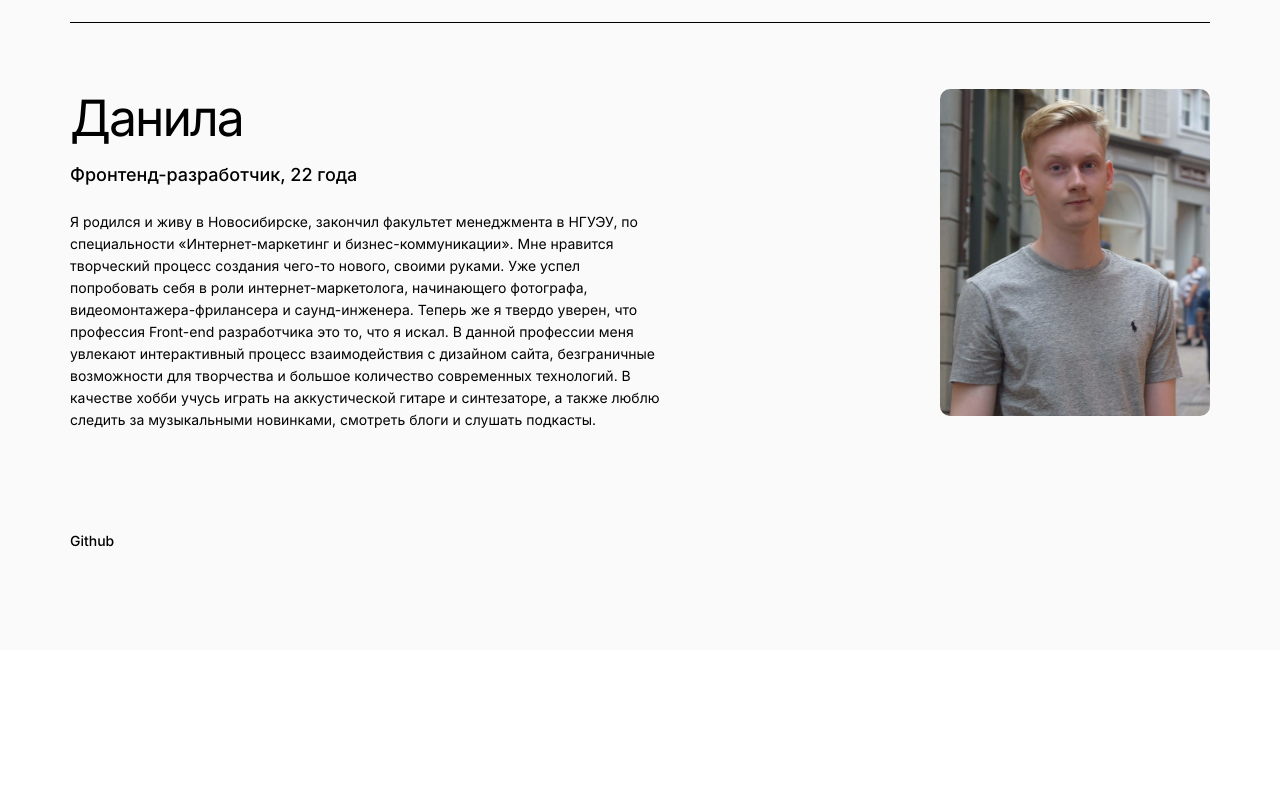
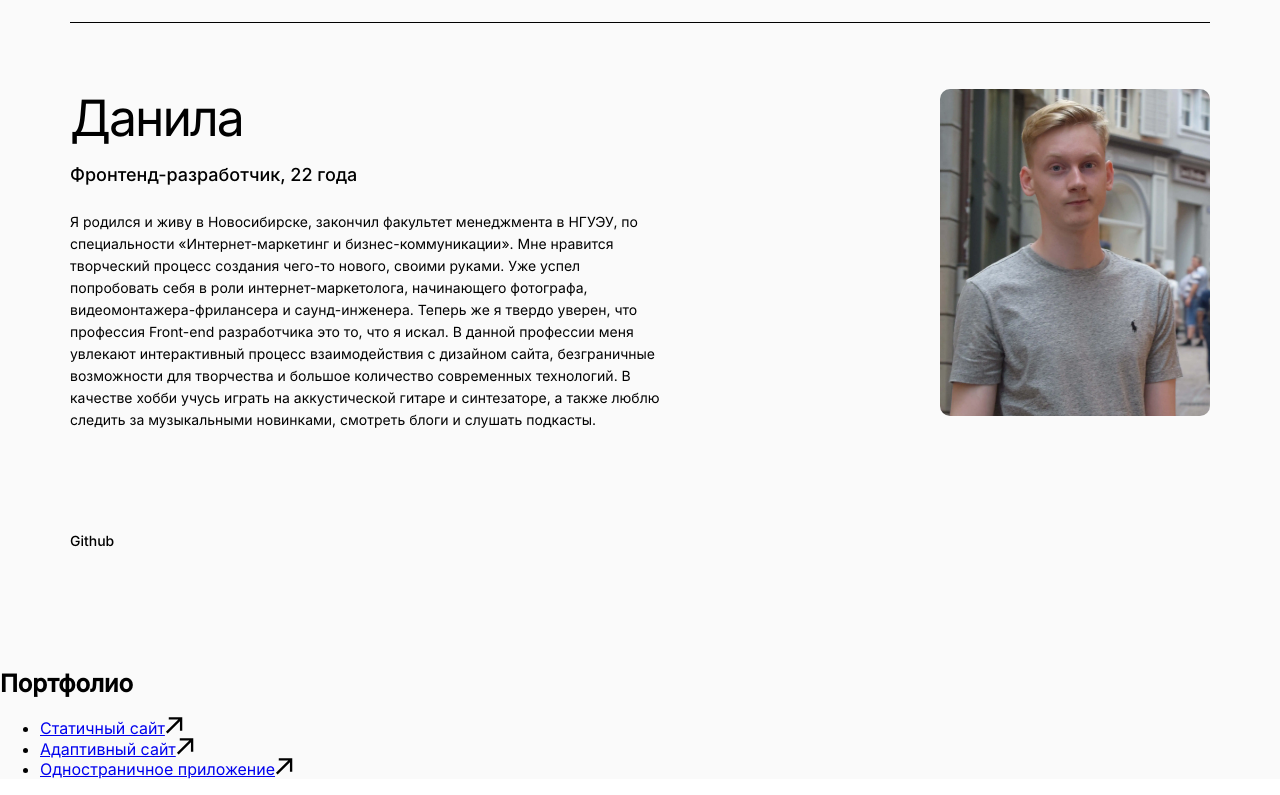
Before and after one commit to ShnaiderDanila/movies-explorer-frontend, a React (Create React App) app: page / in a window 1280 px wide. Shown: the part 2033-2828 px from the top of the page. Before the commit the page ends 2683 px from the top, so only its background shows below. Built offline with nearby package versions, Linux system fonts and the light colour scheme.

Commit message:
feat: Add jsx markup for the Portfolio component to ./src/comComponents/Main/Portfolio/Portfolio.js

```diff
--- a/src/components/Main/Portfolio/Portfolio.js
+++ b/src/components/Main/Portfolio/Portfolio.js
@@ -1,10 +1,32 @@
 import React from 'react';
 import './Portfolio.css';
+
+import pointerIcon from '../../../images/pointer-icon.svg';
 
 function Portfolio() {
   return (
     <section className='portfolio'>
-
+      <h2 className='portfolio__title'>Портфолио</h2>
+      <ul className='portfolio__list'>
+        <li className='portfolio__list-item'>
+          <a className='portfolio__link' href='https://shnd3r.github.io/how-to-learn/' target='_blank' rel="noreferrer">
+            Статичный сайт
+            <img className='portfolio__link-icon' src={pointerIcon} alt='Иконка стрелки'></img>
+          </a>
+        </li>
+        <li className='portfolio__list-item'>
+          <a className='portfolio__link' href='https://shnd3r.github.io/russian-travel/' target='_blank' rel="noreferrer">
+            Адаптивный сайт
+            <img className='portfolio__link-icon' src={pointerIcon} alt='Иконка стрелки'></img>
+          </a>
+        </li>
+        <li className='portfolio__list-item'>
+          <a className='portfolio__link' href='https://mesto.shnd3r.nomoredomainsicu.ru/' target='_blank' rel="noreferrer">
+            Одностраничное приложение
+            <img className='portfolio__link-icon' src={pointerIcon} alt='Иконка стрелки'></img>
+          </a>
+        </li>
+      </ul>
     </section>
   )
 }
```
